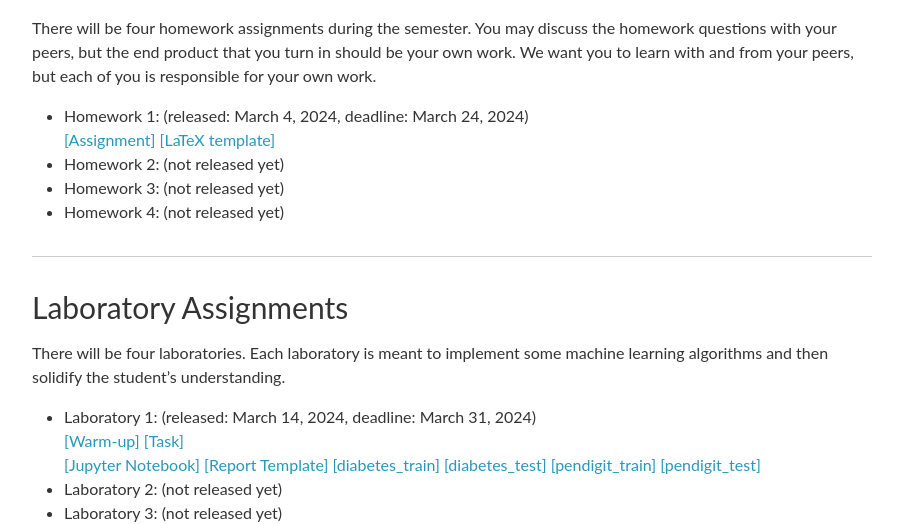
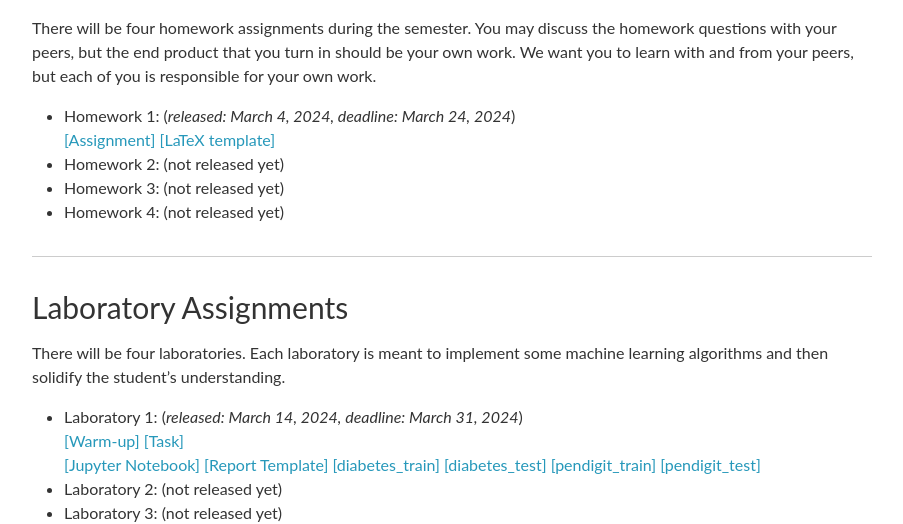
Before and after one commit to SEUML/ml-spring-2024, a Jekyll site: the page built from _pages/homework.md, in a window 1280 px wide and 1100 px high. Shown: the part 239-763 px from the top of the window, without its empty margins (188-1091 px from the left). Built offline with Jekyll 4.4.1, drawn with Linux system fonts in a browser that asks for light colours; nearby versions of some CDN libraries; comment, search, counter and statistics services are not loaded.

Commit message:
first commit

```diff
--- a/_pages/homework.md
+++ b/_pages/homework.md
@@ -8,7 +8,7 @@ title: Laboratory and Homework Assignments
 There will be four homework assignments during the semester. You may discuss the homework questions with your peers, but the end product that you turn in should be your own work. We want you to learn with and from your peers, but each of you is responsible for your own work.
 
 
-- Homework 1: (released: March 4, 2024, deadline: March 24, 2024)
+- Homework 1: (*released: March 4, 2024, deadline: March 24, 2024*)
 <br>
 [[Assignment]]({{ "/assets/assignments/hw1/assignment_v1.pdf" | relative_url }}){:target="\_blank"}{:target="\_blank"}{:target="\_blank"} [[LaTeX template]]({{ "/assets/assignments/hw1/latex_v1.tex" | relative_url }}){:target="\_blank"}
 - Homework 2: (not released yet)
@@ -22,7 +22,7 @@ There will be four homework assignments during the semester. You may discuss the
 There will be four laboratories. Each laboratory is meant to implement some machine learning algorithms and then solidify the student's understanding.
 
 
-- Laboratory 1: (released: March 14, 2024, deadline: March 31, 2024)
+- Laboratory 1: (*released: March 14, 2024, deadline: March 31, 2024*)
 <br>
 [[Warm-up]]({{ "/assets/assignments/lab1/Prerequisites.pdf" | relative_url }}){:target="\_blank"}{:target="\_blank"}{:target="\_blank"}
 [[Task]]({{ "/assets/assignments/lab1/Experiment_1.pdf" | relative_url }}){:target="\_blank"}{:target="\_blank"}{:target="\_blank"}
```
